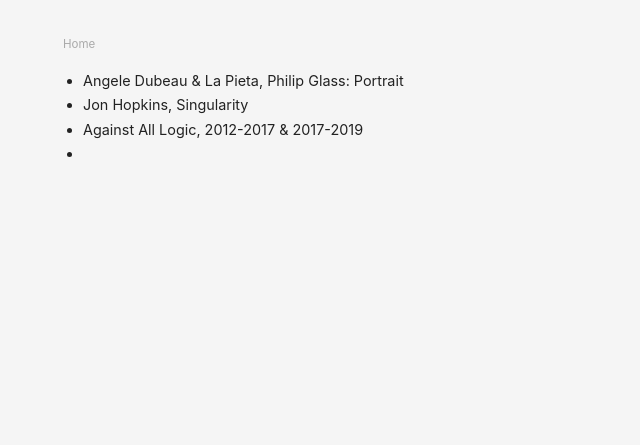
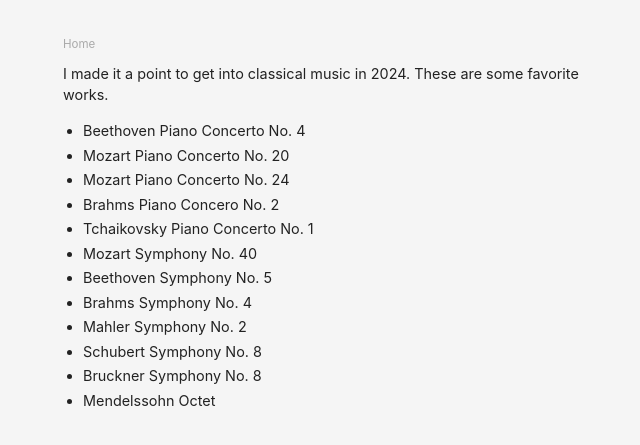
Before and after one commit to danschlz/danschulz.github.io, a Jekyll site: the page built from music.md, in a window 1280 px wide. Shown: the top 445 px of the page, without its empty margins (297-937 px from the left). Built offline with Jekyll 4.4.1, drawn with Linux system fonts in a browser that asks for light colours.

Commit message:
Update music.md

```diff
--- a/music.md
+++ b/music.md
@@ -4,7 +4,17 @@ title: Music
 permalink: /music/
 ---
 
-- Angele Dubeau & La Pieta, Philip Glass: Portrait
-- Jon Hopkins, Singularity
-- Against All Logic, 2012-2017 & 2017-2019
--
+I made it a point to get into classical music in 2024. These are some favorite works.
+
+- Beethoven Piano Concerto No. 4
+- Mozart Piano Concerto No. 20
+- Mozart Piano Concerto No. 24
+- Brahms Piano Concero No. 2
+- Tchaikovsky Piano Concerto No. 1
+- Mozart Symphony No. 40
+- Beethoven Symphony No. 5
+- Brahms Symphony No. 4
+- Mahler Symphony No. 2
+- Schubert Symphony No. 8
+- Bruckner Symphony No. 8
+- Mendelssohn Octet
```
